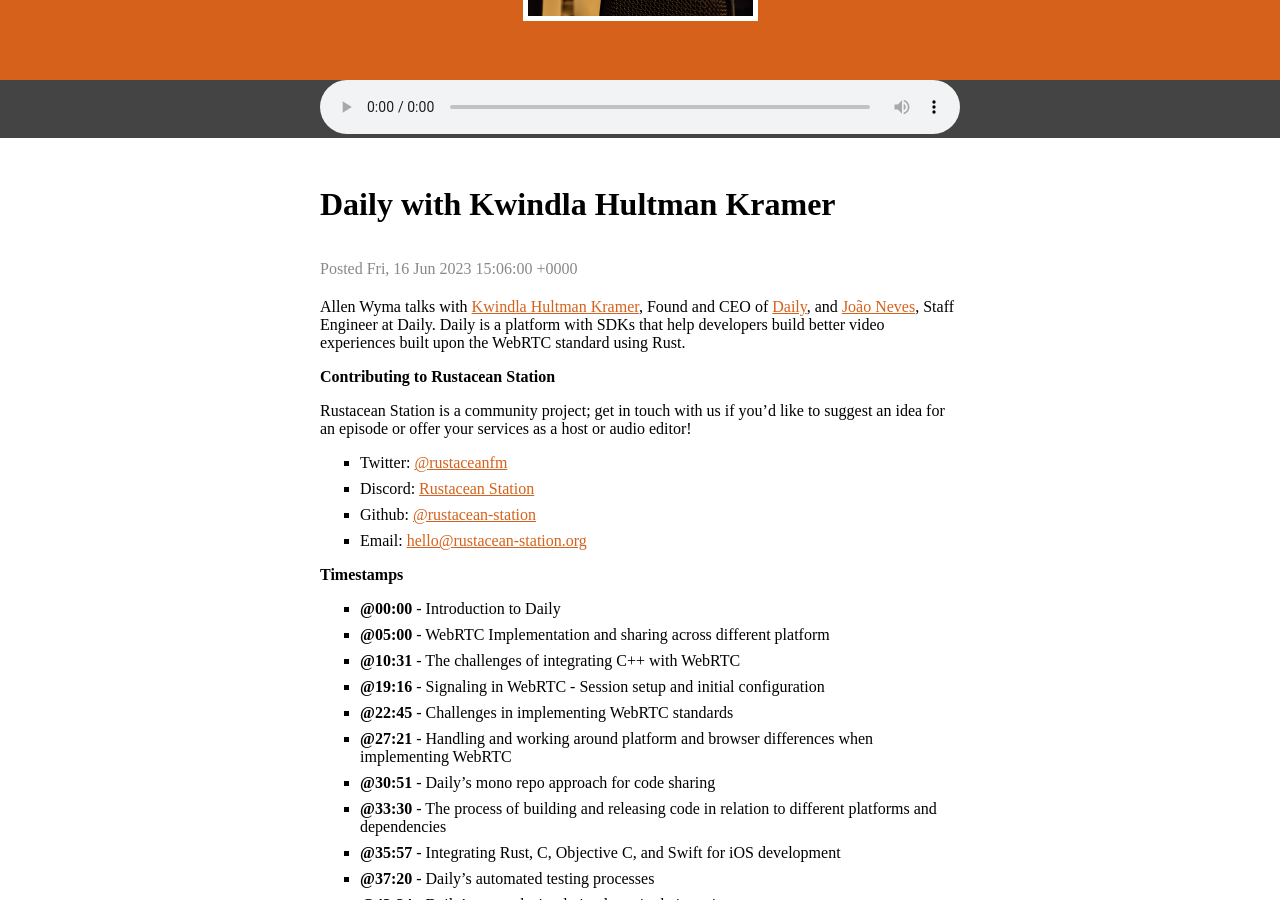
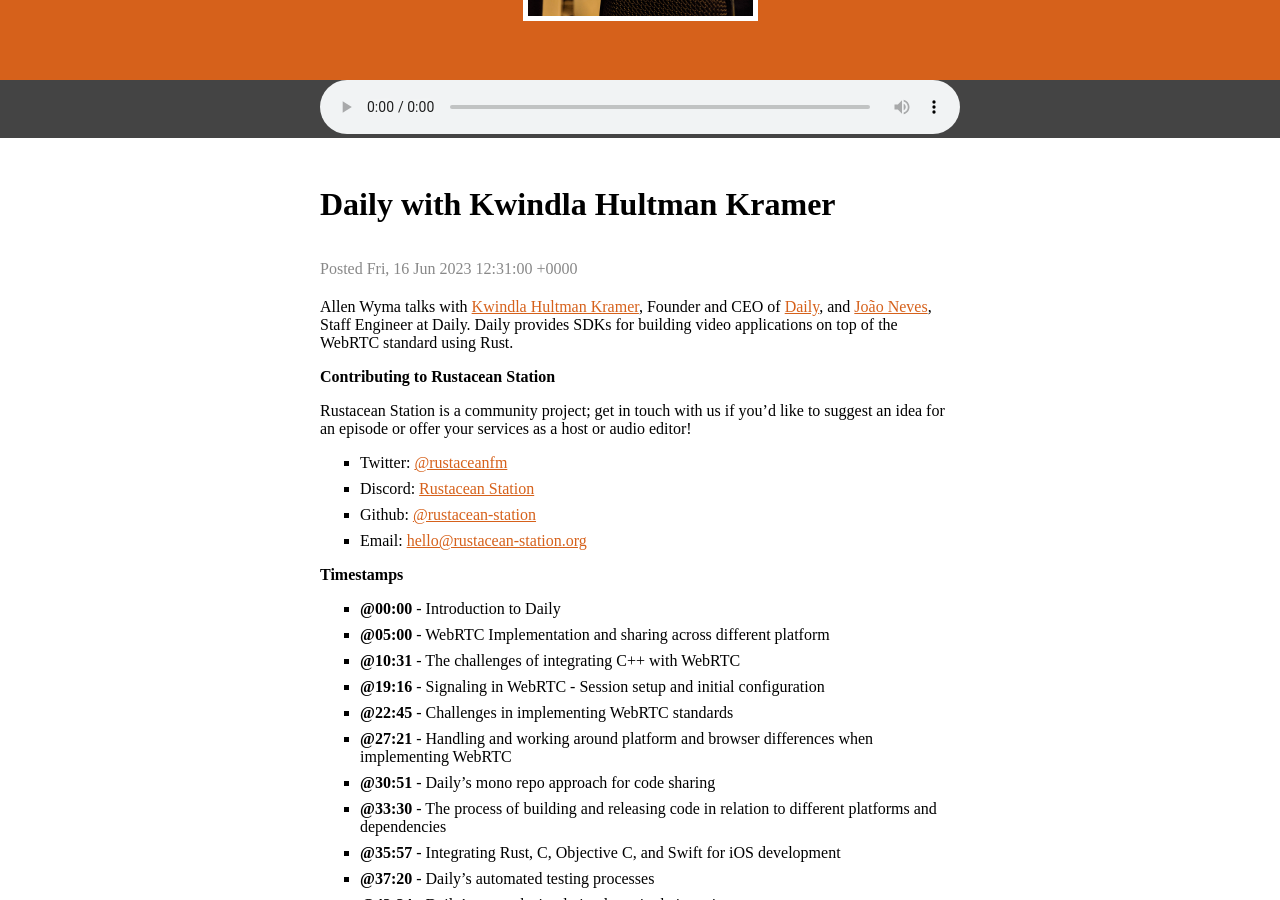
Before and after one commit to rustacean-station/rustacean-station.org, a Jekyll site: the page built from _episodes/interviews/2023-06-16-kwindla-hultman-kramer.md, in a window 1280 px wide and 900 px high, scrolled down 365 px. Built offline with Jekyll 4.4.1, drawn with Linux system fonts in a browser that asks for light colours; some of the changed text lies outside the part shown.

Commit message:
Apply suggestions from code review

```diff
--- a/_episodes/interviews/2023-06-16-kwindla-hultman-kramer.md
+++ b/_episodes/interviews/2023-06-16-kwindla-hultman-kramer.md
@@ -1,13 +1,13 @@
 ---
 title: "Daily with Kwindla Hultman Kramer"
-date: 2023-06-16T15:06:00Z
+date: 2023-06-16T12:31:00Z
 file: https://audio.rustacean-station.org/file/rustacean-station/2023-06-16-kwindla-hultman-kramer.mp3
 duration: "01:02:53"
 length: "60368146"
 #reddit: (leave blank on initial publish, amend with link and uncomment this line after Reddit thread has been posted)
 ---
 
-Allen Wyma talks with [Kwindla Hultman Kramer](https://www.linkedin.com/in/kwkramer), Found and CEO of [Daily](https://www.daily.co/), and [João Neves](https://www.linkedin.com/in/jo%C3%A3o-neves-8a990411/), Staff Engineer at Daily. Daily is a platform with SDKs that help developers build better video experiences built upon the WebRTC standard using Rust.
+Allen Wyma talks with [Kwindla Hultman Kramer](https://www.linkedin.com/in/kwkramer), Founder and CEO of [Daily](https://www.daily.co/), and [João Neves](https://www.linkedin.com/in/jo%C3%A3o-neves-8a990411/), Staff Engineer at Daily. Daily provides SDKs for building video applications on top of the WebRTC standard using Rust.
 
 ## Contributing to Rustacean Station
 
@@ -32,7 +32,7 @@
 - [@37:20] - Daily's automated testing processes
 - [@42:24] - Daily's network simulation layer in their testing process
 - [@44:00] - The use of Rust in implementing network simulation for testing purposes
-- [@49:15] - Using WebAssembly alongside native code in an application, and the potential obstacles to consider.
+- [@49:15] - Using WebAssembly alongside native code in an application, and the potential obstacles to consider
 - [@50:52] - Crates that are being used by Daily
 - [@52:44] - What would differentiate Daily compared to other solutions?
 - [@55:48] - Daily vs Zoom
```
